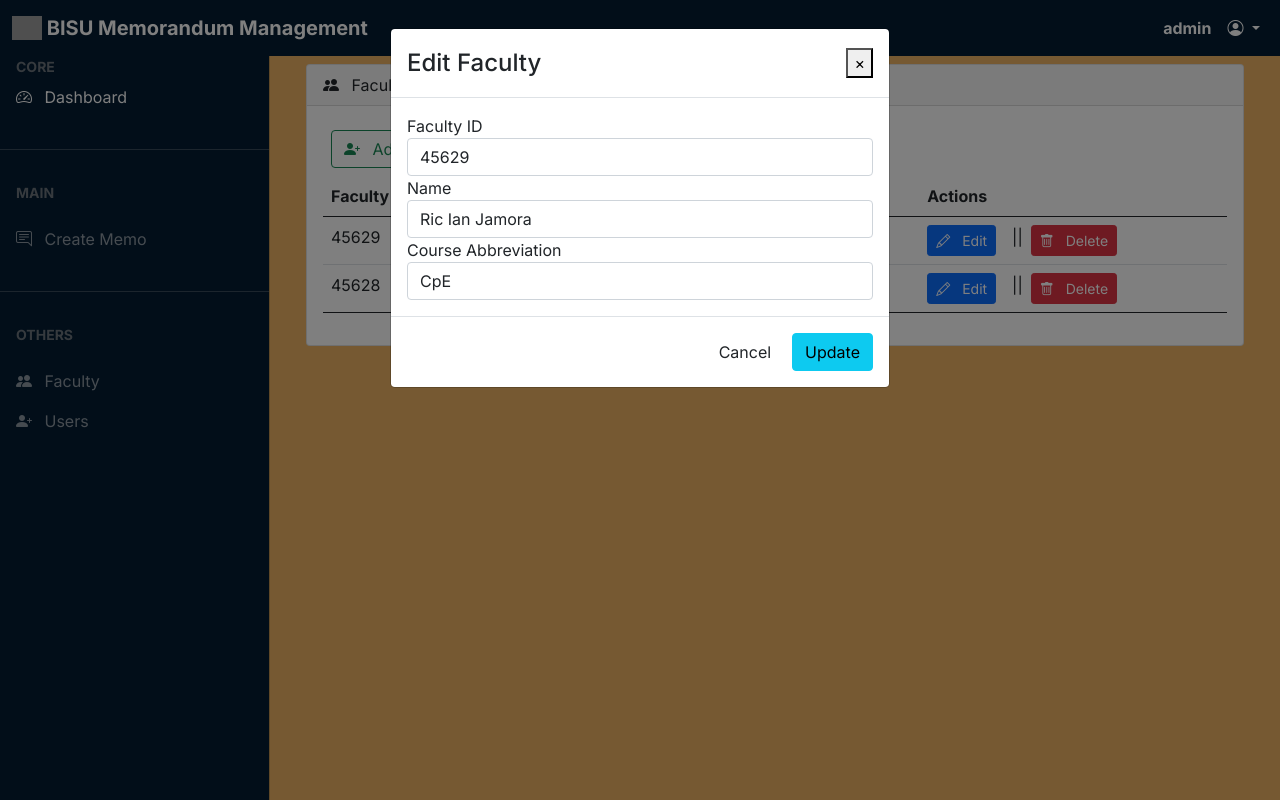
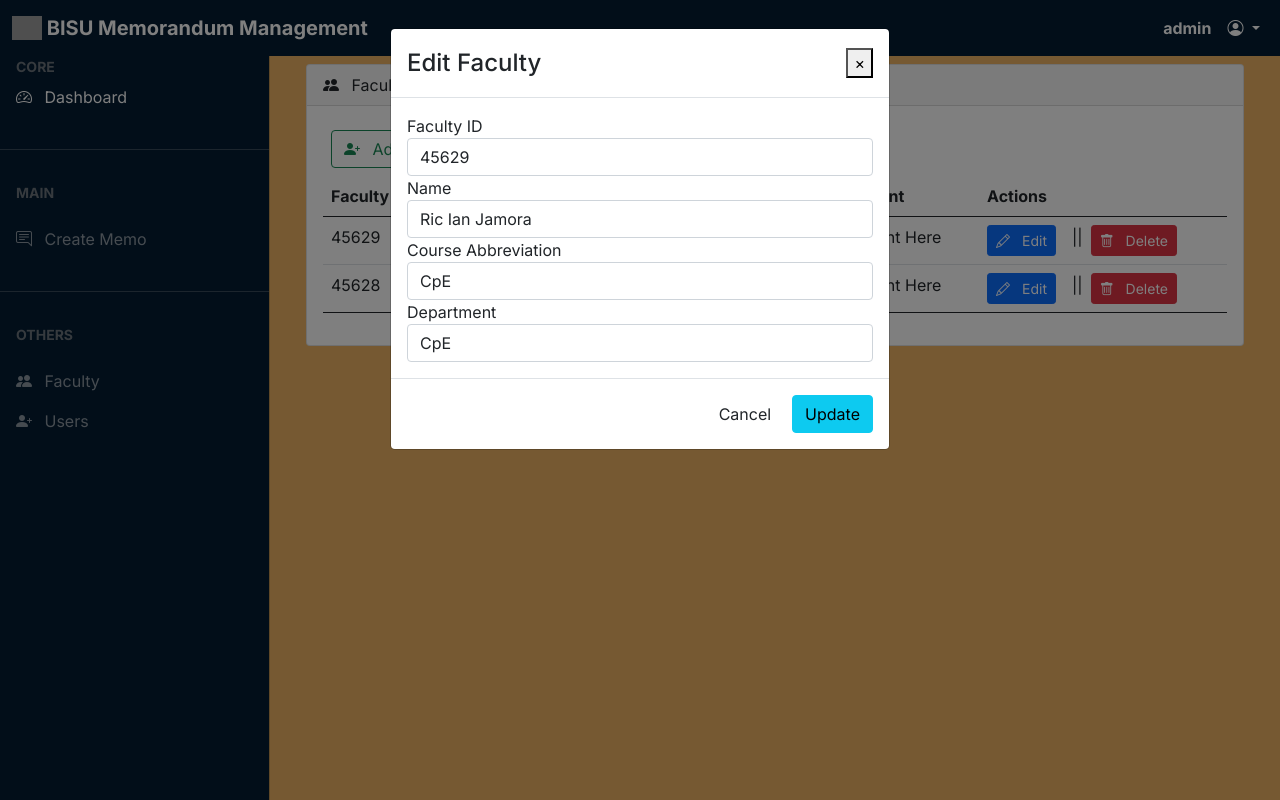
Before and after one commit to Hosefh/MemoManagement, a PHP site: page /admin/faculty.php in a window 1280 px wide, after a click on "Edit". Run offline with PHP 8.4, Linux system fonts and the light colour scheme; a user stored in the database is signed in; data comes from the database, SQL or seed files in the repository; data that the repository does not hold is empty; some libraries are stand-ins or nearby versions; grey boxes are pictures that could not be loaded.

Commit message:
Added additional details for ui

```diff
--- a/admin/faculty.php
+++ b/admin/faculty.php
@@ -75,6 +75,14 @@ include "../dbcon.php";
                                     Looks good!
                                   </div>
                                 </div>
+                                <div class="col-md-12 mb-2">
+                                  <label for="validationCustom01">Department</label>
+                                  <input type="text" class="form-control" id="validationCustom01" name="course_abb"
+                                    placeholder="Enter Department" required>
+                                  <div class="valid-feedback">
+                                    Looks good!
+                                  </div>
+                                </div>
                               </div>
                               <div class="modal-footer">
                                 <button type="button" class="btn btn-danger" data-bs-dismiss="modal">Cancel</button>
@@ -105,6 +113,7 @@ include "../dbcon.php";
                       <th>Faculty ID</th>
                       <th>Name</th>
                       <th>Course Abbreviation</th>
+                      <th>Department</th>
                       <th>Actions</th>
                     </tr>
                   </thead>
@@ -124,6 +133,9 @@ include "../dbcon.php";
                       </td>
                       <td>
                         <?php echo $result['course_abb']; ?>
+                      </td>
+                      <td>
+                        Department Here
                       </td>
                       <td>
                         <div class="d-grid gap-2 d-md-flex">
@@ -163,6 +175,11 @@ include "../dbcon.php";
                               </div>
                               <div class="form-group">
                                 <label>Course Abbreviation</label>
+                                <input type="text" id="password_u" name="editcourse" value="<?php echo $result['course_abb']; ?>" class="form-control"
+                                  required>
+                              </div>
+                              <div class="form-group">
+                                <label>Department</label>
                                 <input type="text" id="password_u" name="editcourse" value="<?php echo $result['course_abb']; ?>" class="form-control"
                                   required>
                               </div>
```
Also changed, not shown: admin/memo.php (+36 -4 lines).
